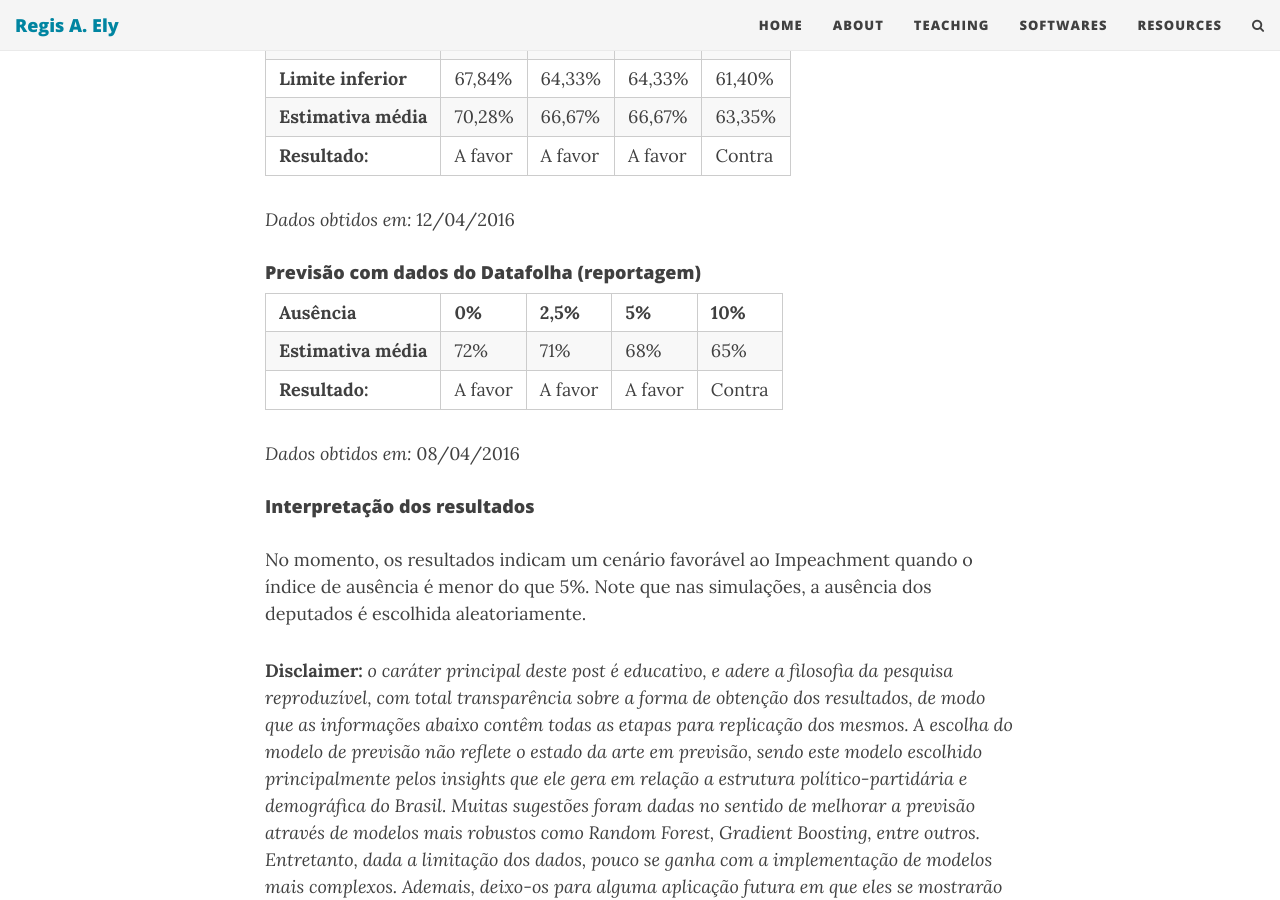
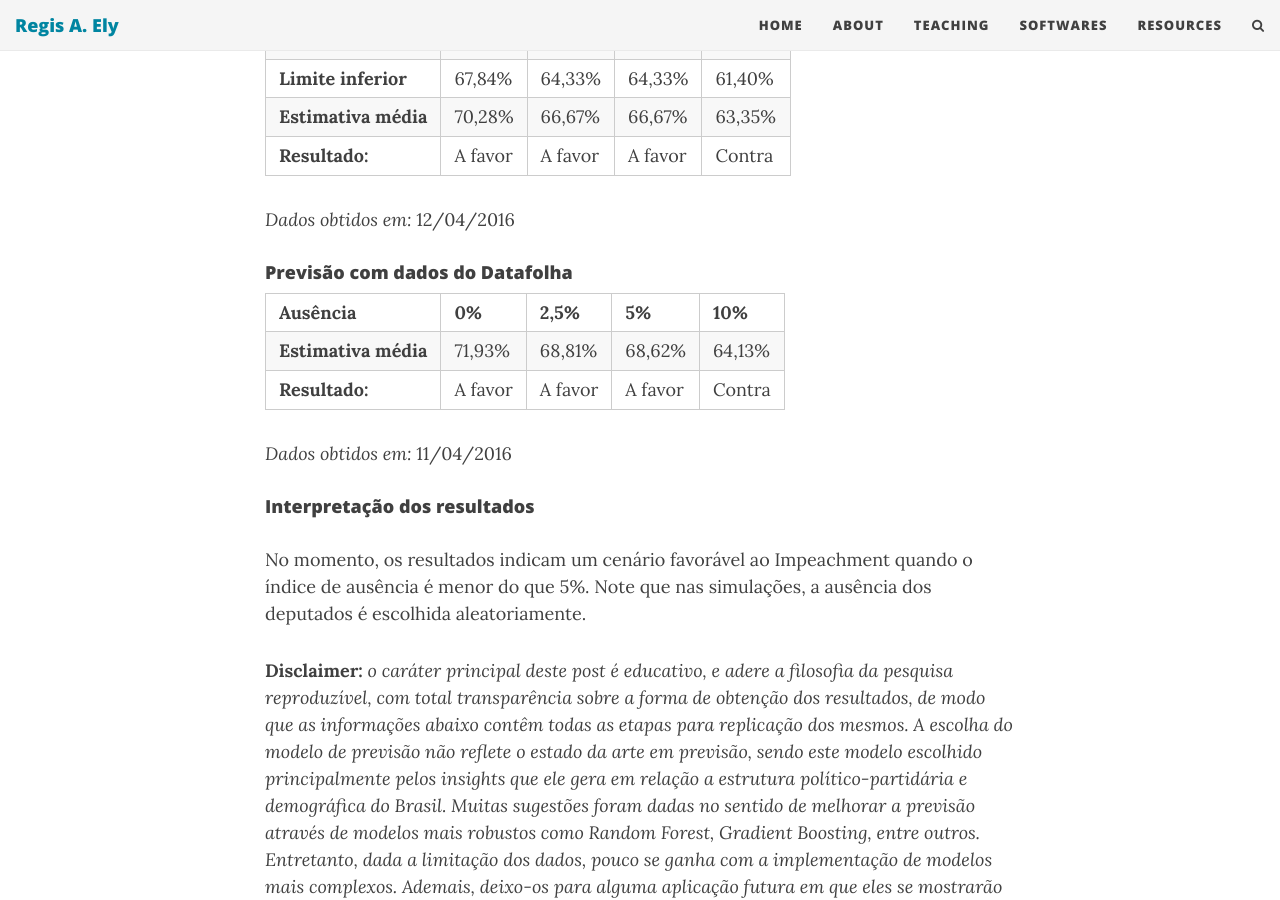
Before and after one commit to regisely/regisely.github.io, a Jekyll site: the page built from _posts/2016-04-01-impeachment.md, in a window 1280 px wide and 900 px high, scrolled down 1131 px. Built offline with Jekyll 4.4.1, drawn with Linux system fonts in a browser that asks for light colours; nearby versions of some CDN libraries; comment, search, counter and statistics services are not loaded.

Commit message:
Update post

```diff
--- a/_posts/2016-04-01-impeachment.md
+++ b/_posts/2016-04-01-impeachment.md
@@ -22,13 +22,13 @@ Nas tabelas abaixo, a estimativa média do percentual de Deputados favoráveis a
 
 *Dados obtidos em:* 12/04/2016
 
-#### Previsão com dados do Datafolha (reportagem)
+#### Previsão com dados do Datafolha
 
 | **Ausência** | **0%** | **2,5%** | **5%** | **10%** |
-| **Estimativa média** | 72% | 71% | 68% | 65% |
+| **Estimativa média** | 71,93% | 68,81% | 68,62% | 64,13% |
 | **Resultado:** | A favor | A favor | A favor | Contra |
 
-*Dados obtidos em:* 08/04/2016
+*Dados obtidos em:* 11/04/2016
 
 #### Interpretação dos resultados
 
```
